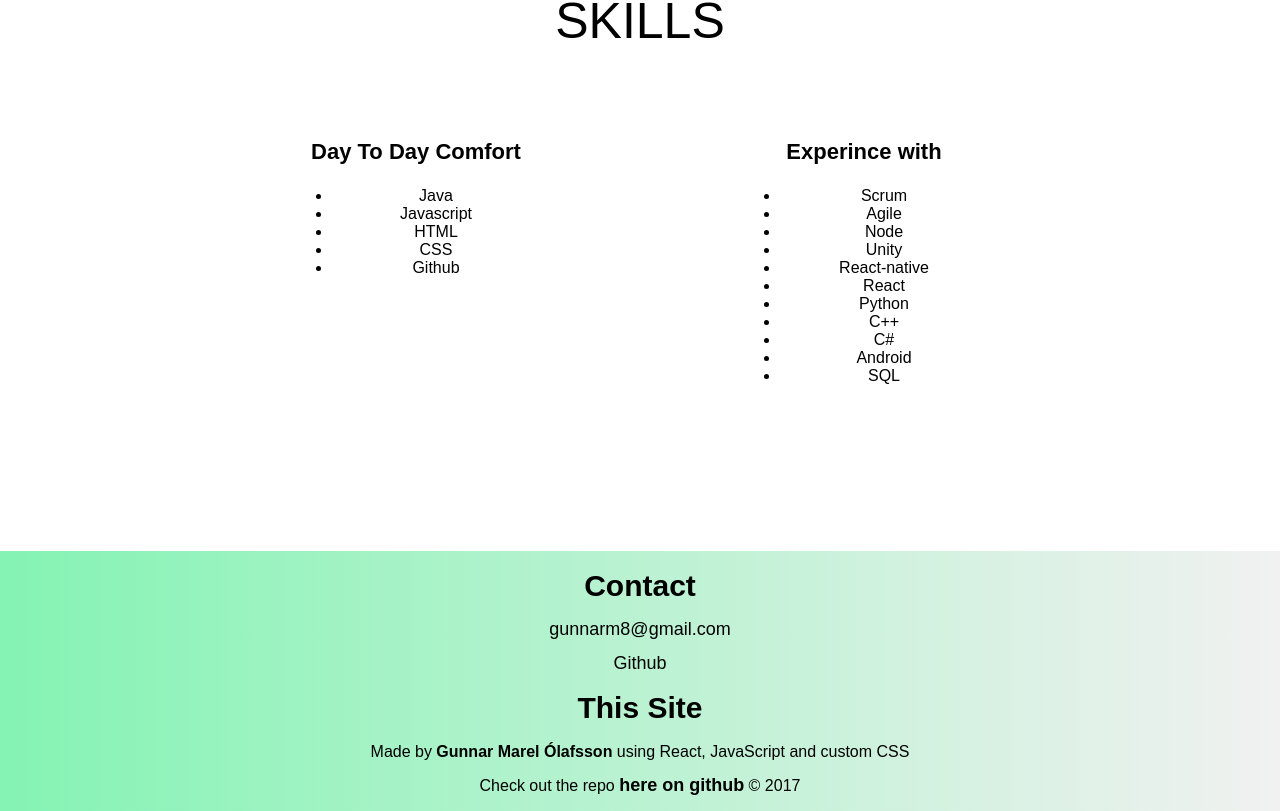
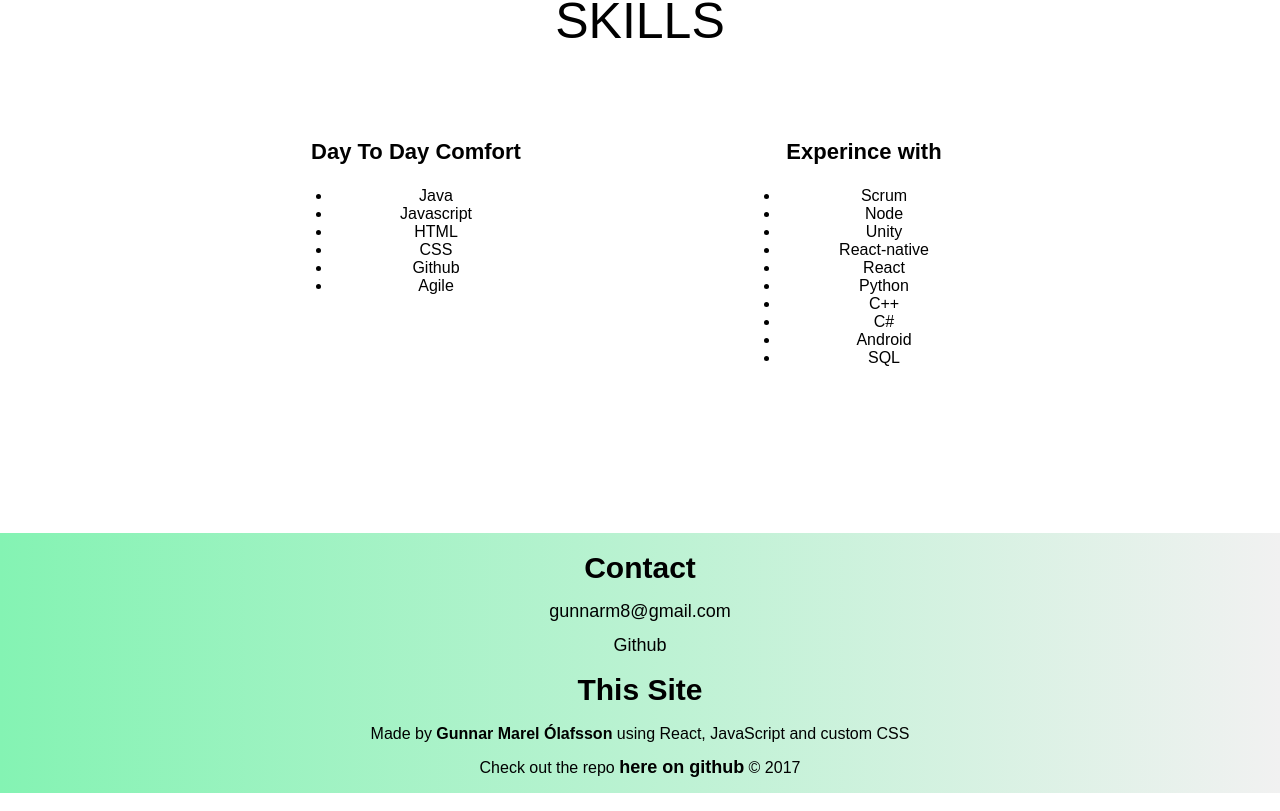
Before and after one commit to GunnarMarel/GunnarCV, a React (Create React App) app: page / in a window 1280 px wide. Shown: the part 3684-4495 px from the top of the page. Built offline with nearby package versions, Linux system fonts and the light colour scheme.

Commit message:
New stuff

```diff
--- a/src/components/Skills.js
+++ b/src/components/Skills.js
@@ -4,8 +4,8 @@ class Skills extends Component {
 
 
   render() {
-    const dayToDay = ["Java", "Javascript", "HTML", "CSS", "Github"];
-    const exp = ["Scrum", "Agile", "Node", "Unity", "React-native", "React", "Python", "C++", "C#", "Android", "SQL"];
+    const dayToDay = ["Java", "Javascript", "HTML", "CSS", "Github", "Agile"];
+    const exp = ["Scrum", "Node", "Unity", "React-native", "React", "Python", "C++", "C#", "Android", "SQL"];
     const dayList = dayToDay.map((dayToDay) =><li>{dayToDay}</li>);
     const expList = exp.map((exp) =><li>{exp}</li>);
 
```
Also changed, not shown: 1 other file (tests, documents, lock files or other folders).
